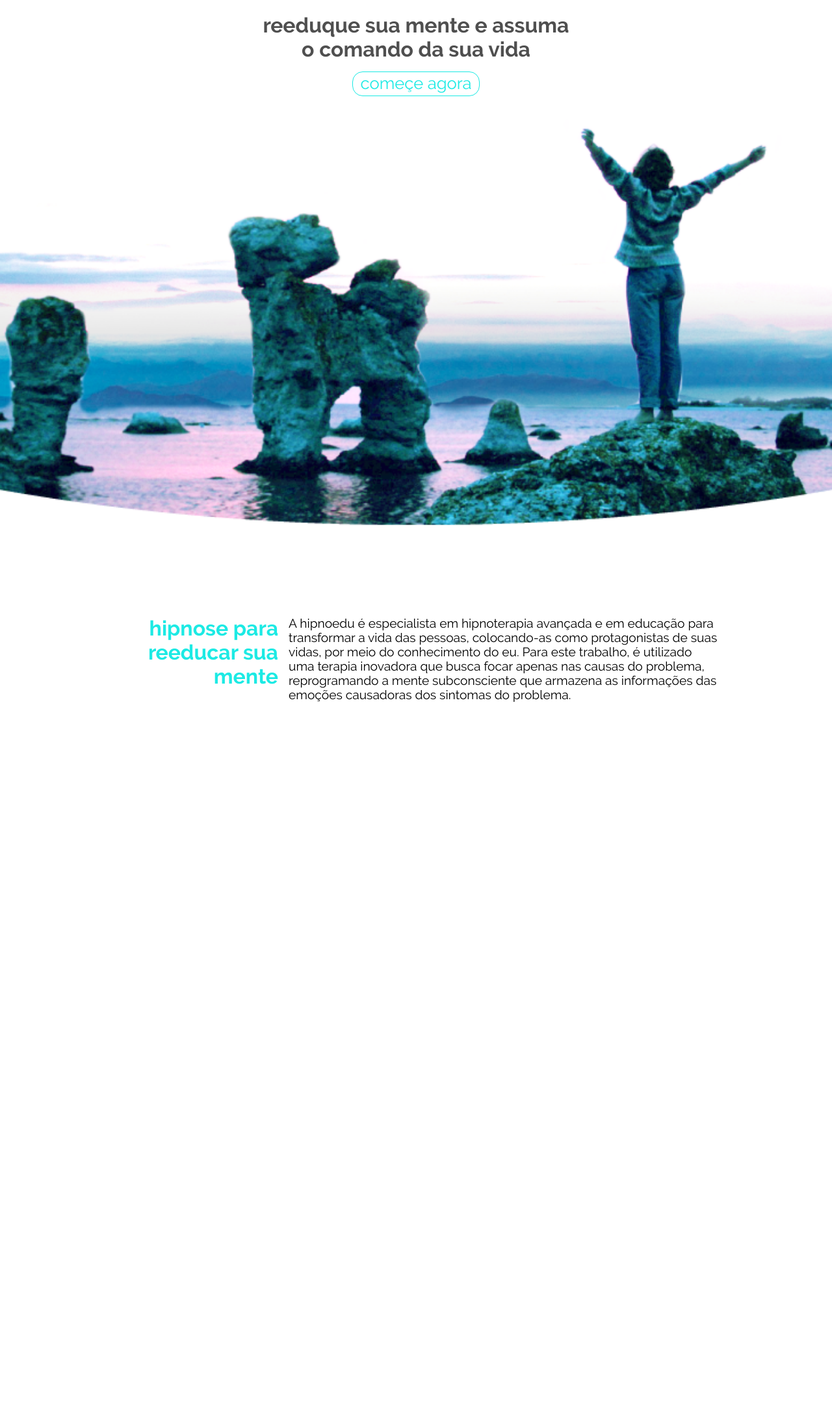
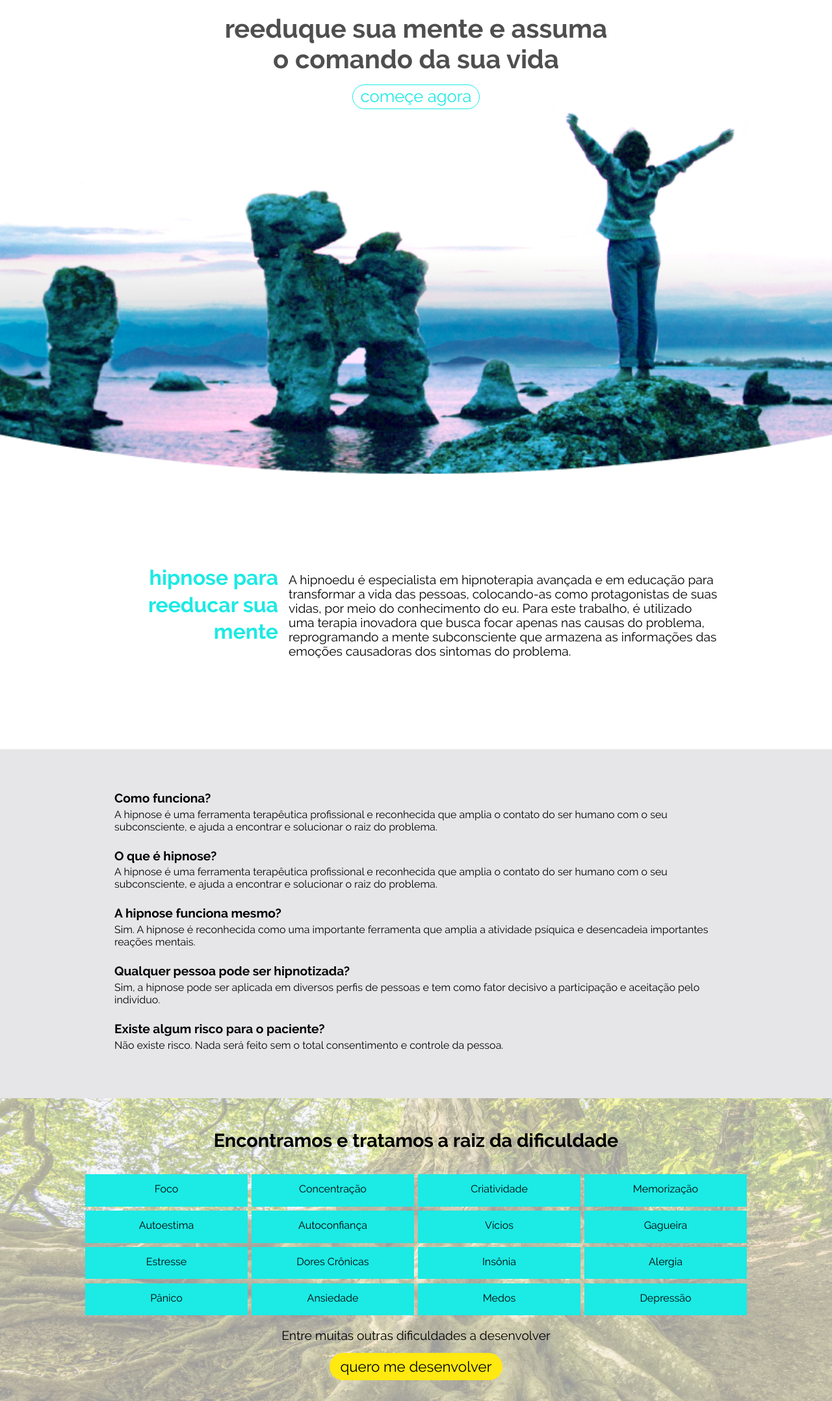
Before and after one commit to institutocriativo/site-hipnoedu, a PHP site: page / in a window 1280 px wide. Shown: the part 60-2216 px from the top of the page at 65% size. Before the commit the page ends 1141 px from the top, so only its background shows below. Run offline with PHP 8.4, Linux system fonts and the light colour scheme.

Commit message:
Add 2 blocks

```diff
--- a/index.html
+++ b/index.html
@@ -6,7 +6,7 @@
 		<meta name="keywords" content="hipnoterapia, hipnoterapia sp, hipnose, omni, terapia omni"/>
 		<meta name="description" content="O Hipnoedu é especializado em hipnoterapia avançada e, em parceria com o Instituto de Educação Criativa, visa o desenvolvimento pessoal a partir do conhecimento."/>
 		<title>
-			HipnoEdu
+			HipnoEdu - (11) 95941-5861
 		</title>
 		<link rel="icon" type="image/x-icon" href="res/hipnoedu.favicon.ico"/>
 		<link rel="stylesheet" type="text/css" href="style.css"/>
@@ -25,7 +25,67 @@
 				<div class="details">
 					A hipnoedu é especialista em hipnoterapia avançada e em educação para transformar a vida das pessoas, colocando-as como protagonistas de suas vidas, por meio do conhecimento do eu. Para este trabalho, é utilizado uma terapia inovadora que busca focar apenas nas causas do problema, reprogramando a mente subconsciente que armazena as informações das emoções causadoras dos sintomas do problema.
 				</div>
-
+			</div>
+			<div class="how-it-works">
+				<div class="question">
+					Como funciona?
+				</div>
+				<div class="answer">
+					A hipnose é uma ferramenta terapêutica profissional e reconhecida que amplia o contato do ser humano com o seu subconsciente, e ajuda a encontrar e solucionar o raiz do problema.
+				</div>
+				<div class="question">
+					O que é hipnose?
+				</div>
+				<div class="answer">
+					A hipnose é uma ferramenta terapêutica profissional e reconhecida que amplia o contato do ser humano com o seu subconsciente, e ajuda a encontrar e solucionar o raiz do problema.
+				</div>
+				<div class="question">
+					A hipnose funciona mesmo?
+				</div>
+				<div class="answer">
+					Sim. A hipnose é reconhecida como uma importante ferramenta que amplia a atividade psíquica e desencadeia importantes reações mentais.
+				</div>
+				<div class="question">
+					Qualquer pessoa pode ser hipnotizada?
+				</div>
+				<div class="answer">
+					Sim, a hipnose pode ser aplicada em diversos perfis de pessoas e tem como fator decisivo a participação e aceitação pelo indivíduo.
+				</div>
+				<div class="question">
+					Existe algum risco para o paciente?
+				</div>
+				<div class="answer">
+					Não existe risco. Nada será feito sem o total consentimento e controle da pessoa.
+				</div>
+			</div>
+			<div class="challenges">
+				<div class="title">
+					Encontramos e tratamos a raiz da dificuldade
+				</div>
+				<div class="list">
+					<div class="elem"> Foco </div>
+					<div class="elem"> Concentração </div>
+					<div class="elem"> Criatividade </div>
+					<div class="elem"> Memorização </div>
+					<div class="elem"> Autoestima </div>
+					<div class="elem"> Autoconfiança </div>
+					<div class="elem"> Vícios </div>
+					<div class="elem"> Gagueira </div>
+					<div class="elem"> Estresse </div>
+					<div class="elem"> Dores Crônicas </div>
+					<div class="elem"> Insônia </div>
+					<div class="elem"> Alergia </div>
+					<div class="elem"> Pânico </div>
+					<div class="elem"> Ansiedade </div>
+					<div class="elem"> Medos </div>
+					<div class="elem"> Depressão </div>
+				</div>
+				<div class="footer">
+					Entre muitas outras dificuldades a desenvolver
+				</div>
+				<div class="btn yellow">
+					quero me desenvolver
+				</div>
 			</div>
 		</div>
 		<div class="header">
--- a/style.css
+++ b/style.css
@@ -23,6 +23,7 @@ body {
     height: 100vh;
     width: 100%;
     font-family: Raleway, sans-serif;
+    overflow-x: hidden;
 }
 
 /* HEADER Section */
@@ -86,7 +87,6 @@ body {
     display: flex;
     /*height: calc(100% - var(--header-size));*/
     width: 100%;
-    overflow-x: hidden;
     flex-direction: column;
     /*padding-top: var(--header-size);*/
 }
@@ -97,7 +97,7 @@ body {
     color: #1CEAE4;
     font-size: 1.6rem;
     border: #1CEAE4 solid 1px;
-    border-radius: 1rem;
+    border-radius: 2rem;
     padding: 0.1rem 0.7rem 0.3rem 0.7rem;
     background-color: #FFFFFF66;
     margin-top: 1rem;
@@ -117,7 +117,7 @@ body {
     background-image: url("res/hipnoedu.splash.png");
     background-position-x: center;
     background-size: cover;
-    height: 100vh;
+    height: calc(100vh - var(--header-size) - 1rem);
     background-repeat: no-repeat;
 
     padding-top: calc(var(--header-size) + 1rem);
@@ -140,7 +140,7 @@ body {
     padding: 0rem 1rem 0rem 1rem;
     font-family: Raleway, sans-serif;
     font-weight: bold;
-    font-size: 2rem;
+    font-size: 2.5rem;
     text-align: center;
     color: #4F4F4F;
 }
@@ -175,6 +175,7 @@ body {
     padding-right: 1rem;
     color: var(--color-primary);
     min-width: 300px;
+    line-height: 1.3;
 
     padding-bottom: 2rem;
 }
@@ -182,6 +183,7 @@ body {
 .about>.details {
     font-size: 1.2rem;
     padding-right: 3rem;
+    padding-top: 0.8rem;
 }
 
 @media (max-width: 600px) {
@@ -203,3 +205,91 @@ body {
         padding-left: 2em;
     }
 }
+
+/* HOW IT WORKS Section*/
+
+.how-it-works {
+    background-color: #E6E6E8;
+    width: calc(100% - 6rem);
+    padding-left: 3rem;
+    padding-right: 3rem;
+    padding-top: 4rem;
+    padding-bottom: 3rem;
+}
+
+@media (min-width: 1024px) {
+    .how-it-works {
+        width: calc(var(--max-width) - 6rem);
+        padding-left: calc(50% - var(--max-width) / 2 + 3rem);
+        padding-right: calc(50% - var(--max-width) / 2 + 3rem);
+    }
+}
+
+.how-it-works>.question {
+    font-weight: bold;
+    padding-bottom: 0.3rem;
+    font-size: 1.2rem;
+}
+
+.how-it-works>.answer {
+    padding-bottom: 1.5rem;
+}
+
+/* CHALLENGES Section */
+
+.challenges {
+    background-image: url("res/hipnoedu.tree.jpg");
+    background-size: cover;
+
+    display: flex;
+    flex-direction: column;
+    align-items: center;
+
+    padding-top: 3rem;
+}
+
+.challenges>.title {
+    font-weight: bold;
+    text-align: center;
+    font-size: 1.8rem;
+    padding: 0rem 1rem 2rem 1rem;
+}
+
+.challenges>.list {
+    display: inline-flex;
+    flex-direction: row;
+    max-width: var(--max-width);
+    flex-wrap: wrap;
+    justify-content: space-between;
+
+}
+
+.challenges>.list>.elem {
+    background-color: #1CEAE4;
+    padding: 0.8rem 2rem 0.8rem 2rem;
+    margin: 0.2rem 0.2rem 0.2rem 0.2rem;
+    height: 1.5rem;
+    text-align: center;
+    width: calc(25% - 4.4rem);
+}
+
+@media (max-width: 767px) {
+    .challenges>.list>.elem {
+        width: calc(50% - 4.4rem);
+    }
+}
+
+.challenges>.footer {
+    text-align: center;
+    font-size: 1.2rem;
+    padding: 1rem 2rem 0rem 2rem;
+}
+
+.challenges>.yellow {
+    margin-bottom: 2rem;
+    background-color: #FFE910;
+    color: #000000;
+    font-size: 1.4rem;
+    border: 0;
+    padding: 0.5rem 1rem 0.5rem 1rem;
+}
```
Also changed, not shown: res/hipnoedu.tree.jpg (added).
